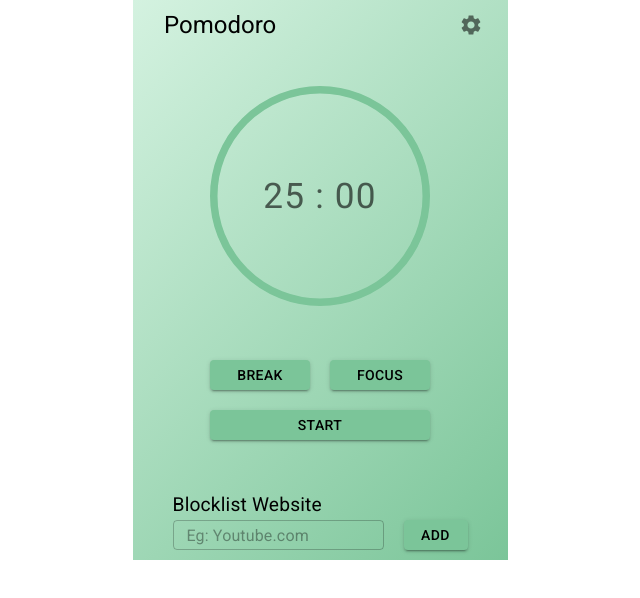
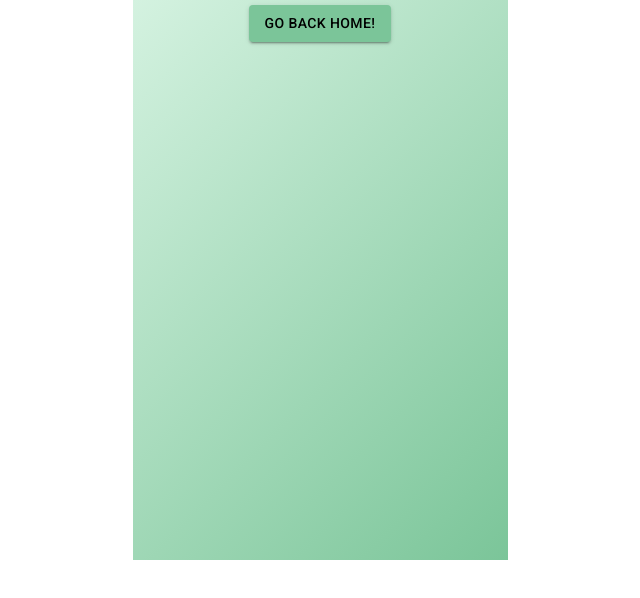
Before and after one commit to OwenTruong/Dorozoids, a React (Vite) app in the folder client/: page / in a window 1280 px wide. Both pictures are taken after a click on the button 791 px from the left and 25 px from the top of the page. Shown: the top 598 px of the page, without its empty margins (320-960 px from the left). Built offline with nearby package versions, Linux system fonts and the light colour scheme.

Commit message:
added routing to settings.tsx

```diff
--- a/client/src/App.tsx
+++ b/client/src/App.tsx
@@ -1,17 +1,19 @@
-import { ThemeProvider, createTheme } from "@mui/material";
+import { ThemeProvider, createTheme } from '@mui/material';
+// import browser from 'webextension-polyfill';
+import { useState } from 'react';
+import { MemoryRouter as Router, Routes, Route } from 'react-router-dom';
 
-// import browser from 'webextension-polyfill';
-import { useState } from "react";
-import Home from "./Home/Home";
-import DataContext from "./dataContext";
+import Home from './Home/Home';
+import DataContext from './dataContext';
+import Settings from './Settings/Settings';
 
 const breakLightTheme = createTheme({
   palette: {
     primary: {
-      light: "#D4F2E0",
-      main: "#7BC599",
-      dark: "#4FA772",
-      contrastText: "#000",
+      light: '#D4F2E0',
+      main: '#7BC599',
+      dark: '#4FA772',
+      contrastText: '#000',
     },
     secondary: {
       light: '#c4f4df',
@@ -24,7 +26,7 @@
     MuiCssBaseline: {
       styleOverrides: {
         body: {
-          backgroundColor: "#D4F2E0",
+          backgroundColor: '#D4F2E0',
           backgroundImage: `linear-gradient(19deg, #D4F2E0 0%, #7BC599 100%)`,
         },
       },
@@ -71,7 +73,12 @@
           timeLeft,
         }}
       >
-        <Home />
+        <Router>
+          <Routes>
+            <Route path="/" element={<Home />} />
+            <Route path="/settings/" element={<Settings />} />
+          </Routes>
+        </Router>
       </DataContext>
     </ThemeProvider>
   );
--- a/client/src/Home/Home.tsx
+++ b/client/src/Home/Home.tsx
@@ -13,6 +13,7 @@
 import ProgressBar from '../ProgressBar/ProgressBar';
 import { useContext, useEffect } from 'react';
 import { dataContext } from '../dataContext';
+import { useNavigate } from 'react-router-dom';
 
 const StyledSettings = styled(SettingsIcon)(
   () => `
@@ -38,6 +39,7 @@
 };
 
 function HomeNav() {
+  const navigate = useNavigate();
   return (
     <Box
       sx={{
@@ -51,7 +53,7 @@
       <Typography variant="h5" fontWeight={'400'}>
         Pomodoro
       </Typography>
-      <IconButton>
+      <IconButton onClick={() => navigate('/settings')}>
         <StyledSettings />
       </IconButton>
     </Box>
--- a/client/src/ProgressBar/ProgressBar.tsx
+++ b/client/src/ProgressBar/ProgressBar.tsx
@@ -23,8 +23,6 @@
   const secRef = useRef<HTMLInputElement | null>(null);
   const [editMode, setEditMode] = useState(false);
 
-  console.log(timeLeft);
-
   return (
     <Box
       sx={{
@@ -45,6 +43,7 @@
           component="div"
           color="text.secondary"
           onClick={(e) => {
+            if (activeSession) return;
             if (e.detail === 2) setEditMode(true);
           }}
           fontSize={'2.2rem'}
--- /dev/null
+++ b/client/src/Settings/Settings.tsx
@@ -0,0 +1,25 @@
+import { Button, Container } from '@mui/material';
+import { useNavigate } from 'react-router';
+
+export default function Settings() {
+  const navigate = useNavigate();
+  return (
+    <Container
+      sx={{
+        width: '375px',
+        height: '560px',
+        backgroundColor: '#D4F2E0',
+        backgroundImage: `linear-gradient(135deg, #D4F2E0 0%, #7BC599 100%)`,
+        padding: '5px',
+        display: 'flex',
+        flexDirection: 'column',
+        justifyContent: 'space-between',
+        alignItems: 'center',
+      }}
+    >
+      <Button variant="contained" onClick={() => navigate('/')}>
+        Go Back Home!
+      </Button>
+    </Container>
+  );
+}
```
Also changed, not shown: client/src/Home.tsx (deleted, +0 -9 lines), client/src/Settings.tsx (deleted, +0 -14 lines).
